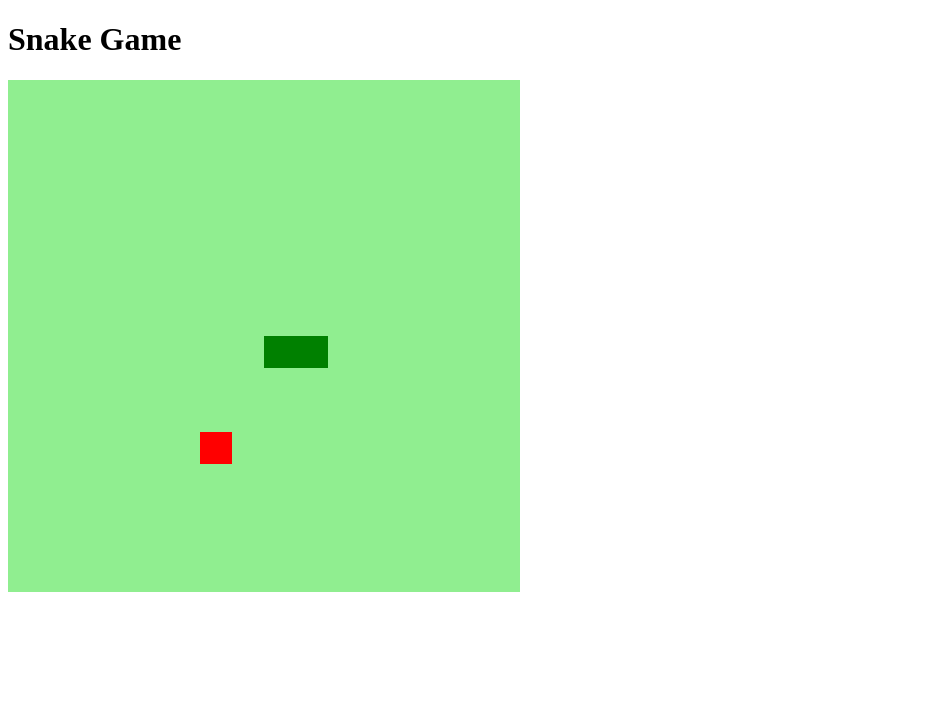
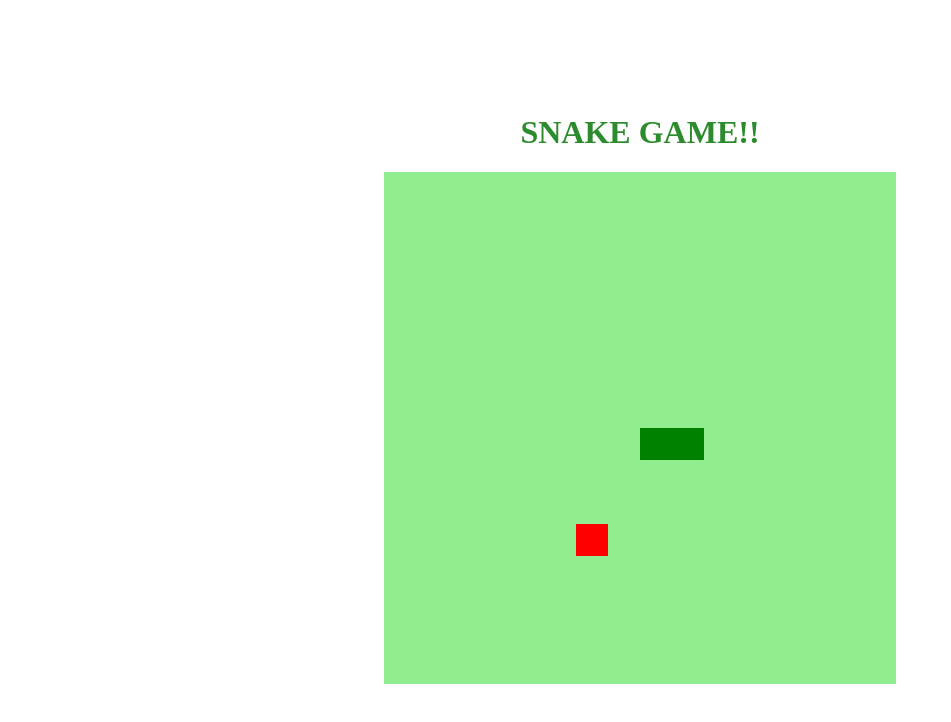
Before and after one commit to Naaanat/SnakeGame, a plain HTML site: page index.html in a window 1280 px wide. Shown: the whole page, without its empty margins (0-951 px from the left). Drawn offline with Linux system fonts and the light colour scheme.

Commit message:
adicionar estilizacao ao body

```diff
--- a/index.html
+++ b/index.html
@@ -9,7 +9,7 @@
         <title>Snake Game</title>
     </head>
     <body>
-        <h1>Snake Game</h1>
+        <h1>SNAKE GAME!!</h1>
         <canvas id="snake" width="512" height="512"></canvas>
     </body>
 
--- a/style.css
+++ b/style.css
@@ -0,0 +1,9 @@
+body{
+    height: 95vh;
+    width: 95;
+    display: flex;
+    justify-content: center;
+    align-items: center;
+    flex-direction: column;
+    color: rgb(44, 139, 44)
+}
```
